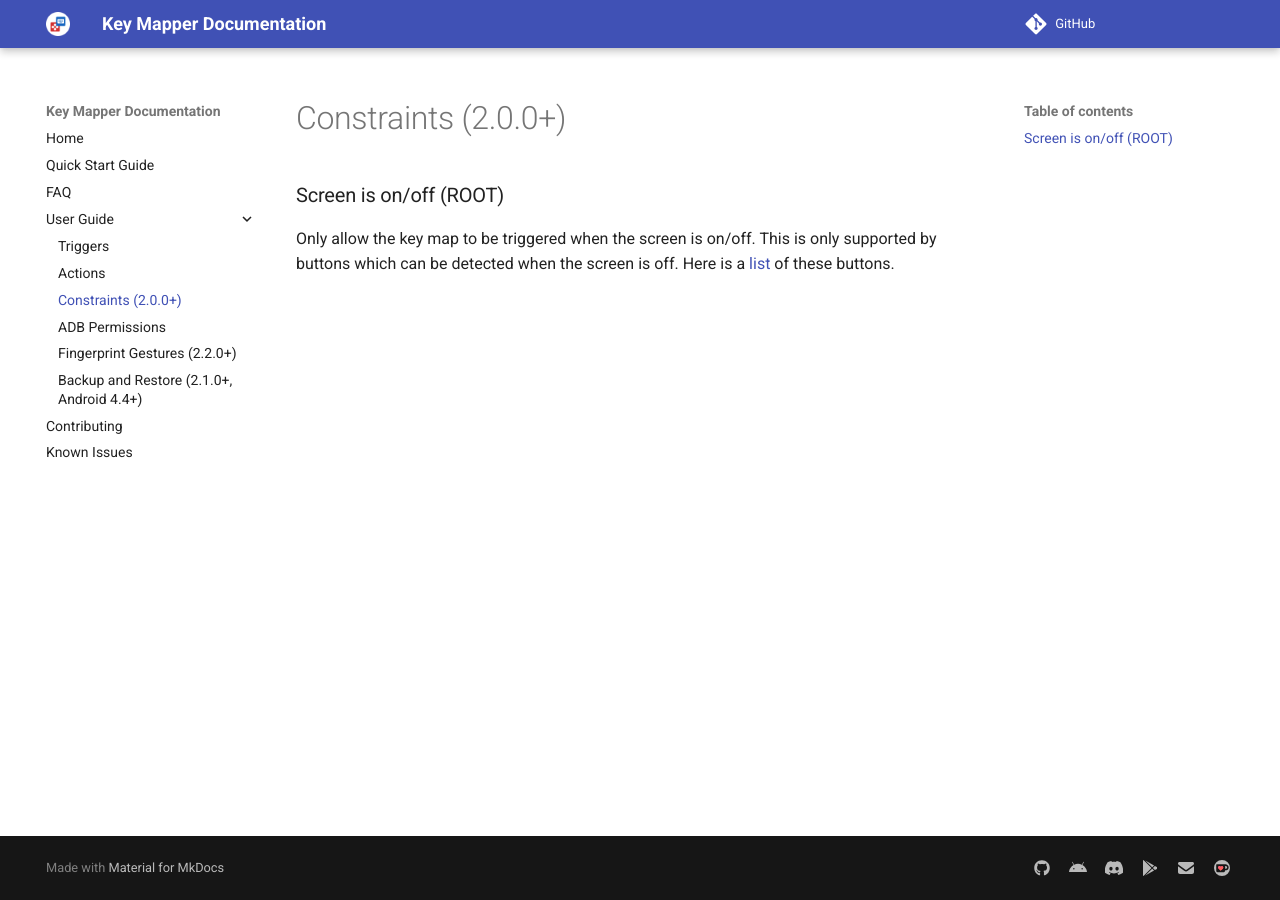
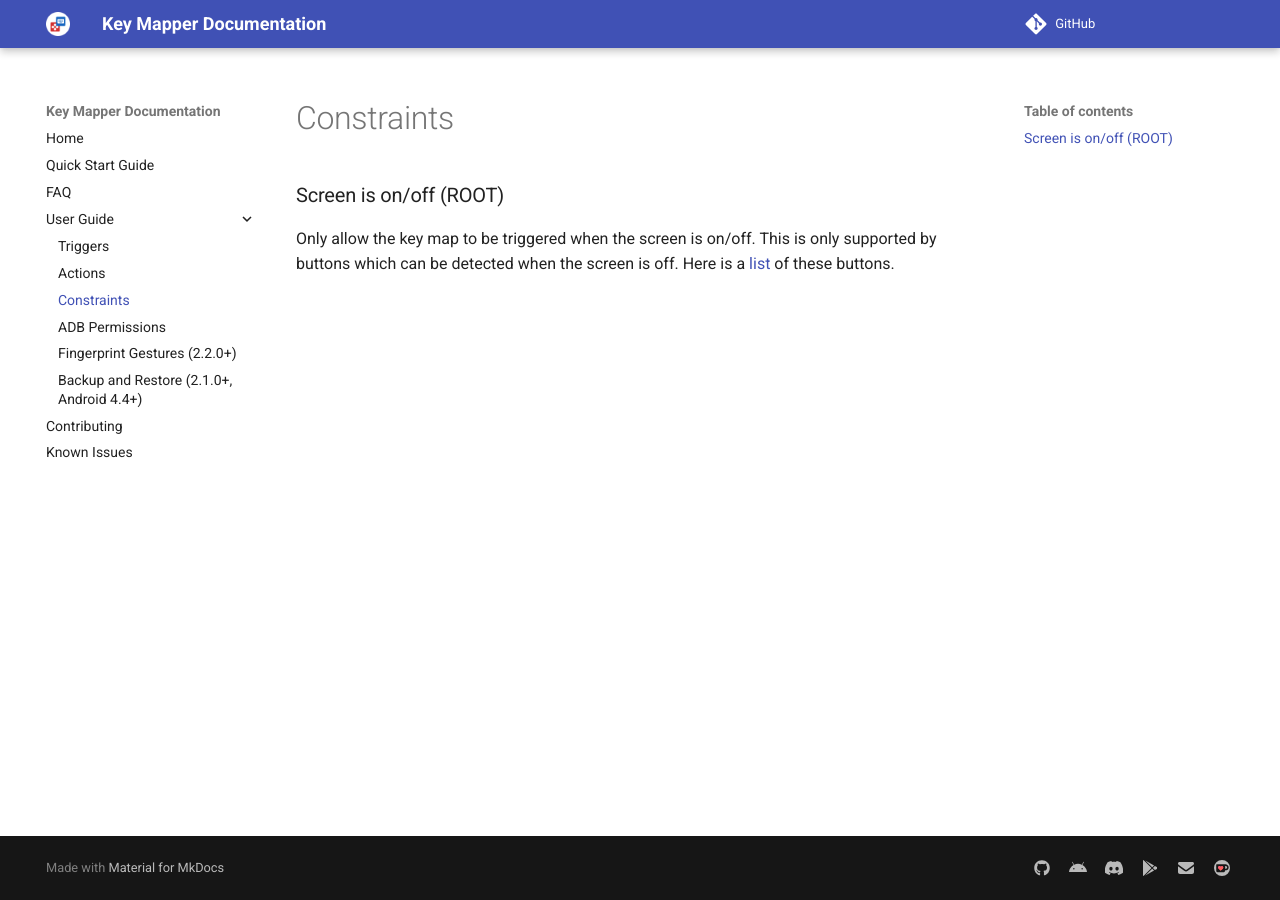
Before and after one commit to keymapperorg/KeyMapper, an MkDocs documentation site: the page built from docs/user-guide/constraints.md, in a window 1280 px wide. Built offline with MkDocs 1.6.1 and Material for MkDocs 9.7.7, drawn with Linux system fonts in a browser that asks for light colours; comment, search, counter and statistics services are not loaded.

Commit message:
Update mkdocs.yml

```diff
--- a/mkdocs.yml
+++ b/mkdocs.yml
@@ -9,7 +9,7 @@ nav:
   - User Guide:
       - Triggers: user-guide/triggers.md
       - Actions: user-guide/actions.md
-      - Constraints (2.0.0+): user-guide/constraints.md
+      - Constraints: user-guide/constraints.md
       - ADB Permissions: user-guide/adb-permissions.md
       - Fingerprint Gestures (2.2.0+): user-guide/fingerprint-gestures.md
       - Backup and Restore (2.1.0+, Android 4.4+): user-guide/backup-restore.md
```
